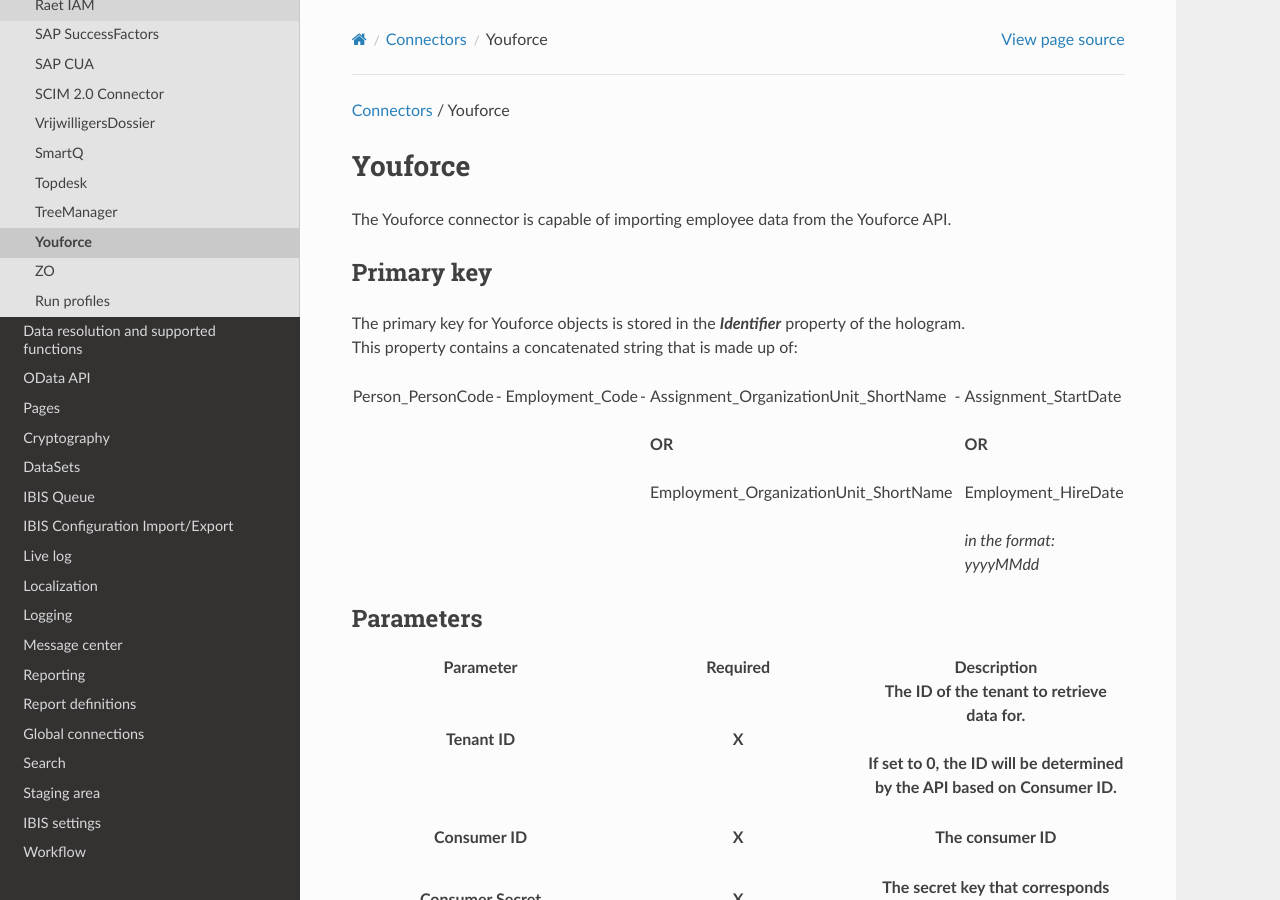
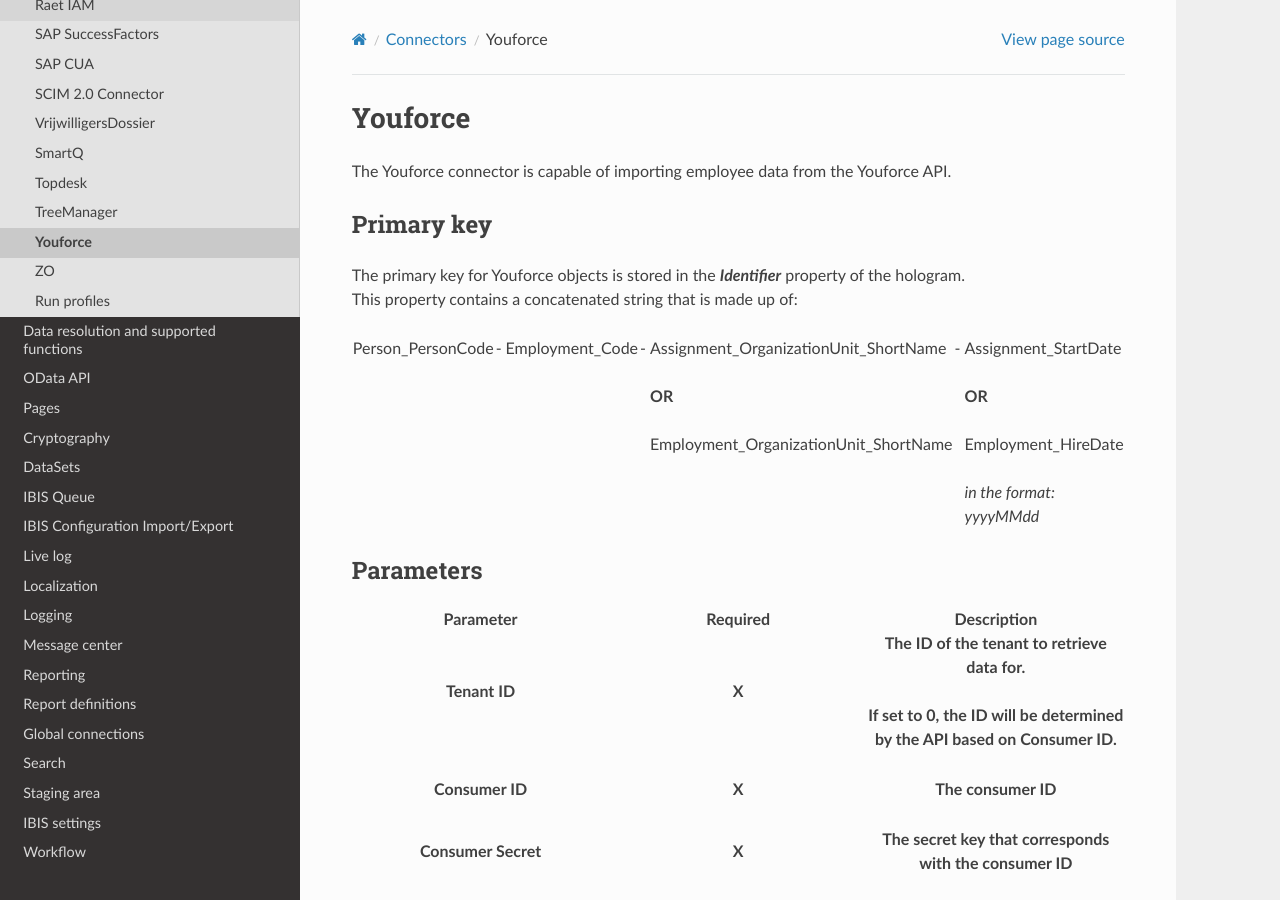
Before and after one commit to Raoulorlando/rtd-tutorial, a Sphinx documentation site: the page built from docs/source/Documentatie/Connector_Youforce.md, in a window 1280 px wide and 900 px high. Built offline with Sphinx 7.4.7 and the Read the Docs theme 2.0.0, drawn with Linux system fonts in a browser that asks for light colours; nearby versions of some CDN libraries; some web fonts are replaced; library files that are not in the unit come from our copies; pages that are not in the unit, such as notebooks, are missing from menus; some of the changed lines change nothing that is shown.

Commit message:
Removed unnecessary routing at the top of the Connector_Youforce

```diff
--- a/docs/source/Documentatie/Connector_Youforce.md
+++ b/docs/source/Documentatie/Connector_Youforce.md
@@ -1,6 +1,3 @@
-<a href="javascript:void(0)" class="help-trigger"
-data-helpkey="SysPage_Connector">Connectors</a> / Youforce
-
 # Youforce
 
 The Youforce connector is capable of importing employee data from the
```
